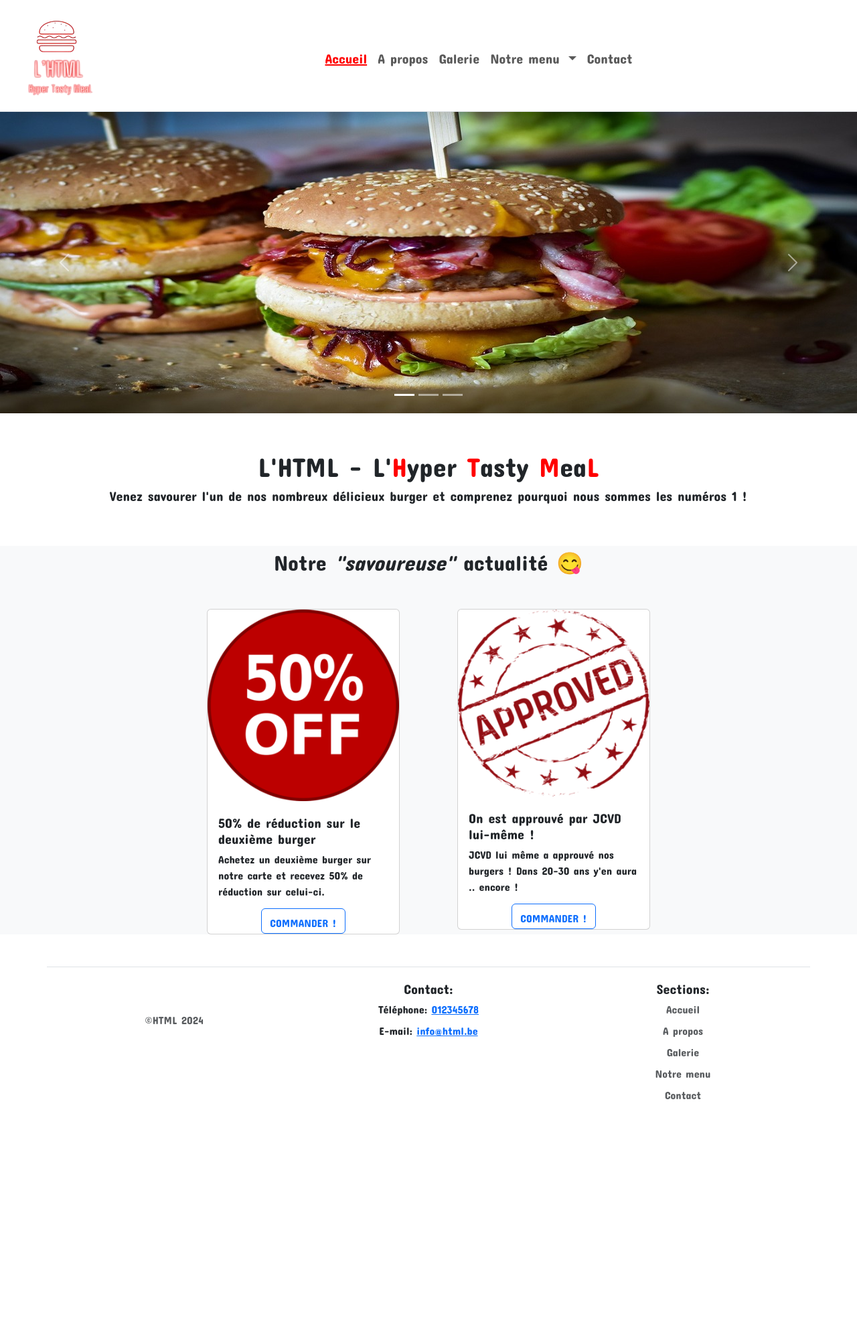
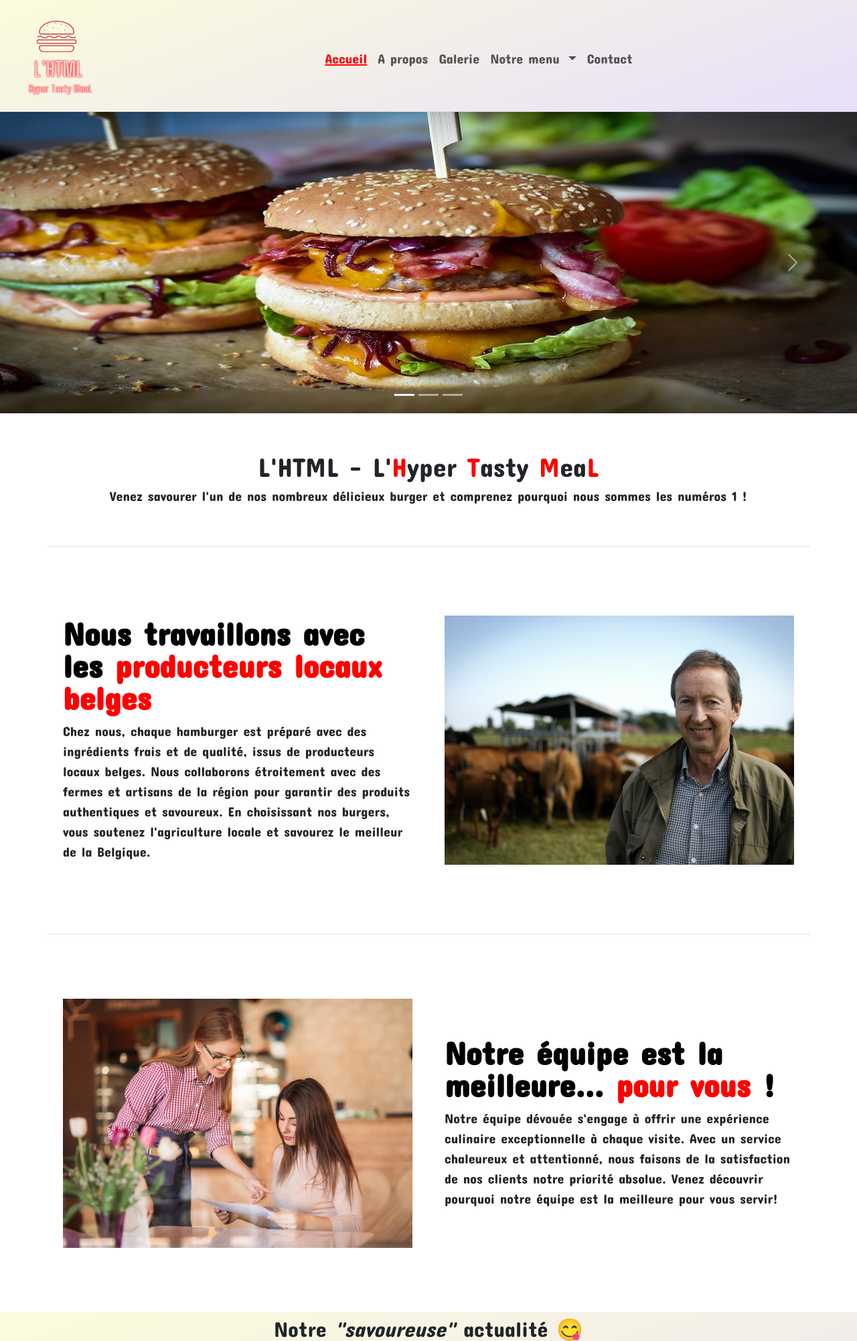
Before and after one commit to stevenmottiaux/restaurant-css-framework, a plain HTML site: page index.html in a window 1280 px wide. Shown: the top 2002 px of the page at 67% size. Before the commit the page ends 1672 px from the top, so only its background shows below. Drawn offline with Linux system fonts and the light colour scheme.

Commit message:
Troisième versions des fichiers du site

```diff
--- a/index.html
+++ b/index.html
@@ -16,8 +16,8 @@
 
 <body>
   <!-- Header qui contient le logo et le menu principal -->
-  <header class="sticky-top" id="header">
-    <nav class="navbar sticky-top navbar-expand-lg bg-body border-bottom">
+  <header class="header sticky-top">
+    <nav class="navbar sticky-top navbar-expand-lg border-bottom">
       <div class="container-fluid">
         <a class="navbar-brand d-block d-lg-none mx-auto" href="./index.html">
           <img src="./assets/images/logo.png" alt="Logo" class="d-block mx-auto">
@@ -33,7 +33,7 @@
           </button>
         </div>
         <div class="collapse navbar-collapse" id="navbarSupportedContent">
-          <ul class="navbar-nav  mx-auto fs-5 mb-2 mb-lg-0 w-fit-content-sm">
+          <ul class="navbar-nav text-center mx-auto fs-5 mb-2 mb-lg-0">
             <li class="nav-item">
               <a class="nav-link active header-links" aria-current="page" href="./index.html">Accueil</a>
             </li>
@@ -111,12 +111,37 @@
         1 ! </p>
     </div>
   </div>
+  <!-- Section infos-->
+  <!--Info producteur locaux-->
+  <div class="container col-xxl-8 px-4 py-5 border-top">
+    <div class="row flex-lg-row-reverse justify-content-center align-items-center g-5 py-5">
+      <div class="col-10 col-sm-8 col-lg-6">
+        <img src="./assets/images/locals.png" class="d-block mx-lg-auto img-fluid" alt="belgium-image" width="700" height="500" loading="lazy">
+      </div>
+      <div class="col-lg-6 text-center text-md-start">
+        <h1 class="display-5 fw-bold text-body-emphasis lh-1 mb-3">Nous travaillons avec les <span class="red-letter">producteurs locaux belges</span></h1>
+        <p class="lead">Chez nous, chaque hamburger est préparé avec des ingrédients frais et de qualité, issus de producteurs locaux belges. Nous collaborons étroitement avec des fermes et artisans de la région pour garantir des produits authentiques et savoureux. En choisissant nos burgers, vous soutenez l'agriculture locale et savourez le meilleur de la Belgique.</p>
+      </div>
+    </div>
+  </div>
+  <!-- Info meilleur service-->
+  <div class="container col-xxl-8 px-4 py-5 border-top">
+    <div class="row flex-lg-row align-items-center justify-content-center g-5 py-5">
+      <div class="col-10 col-sm-8 col-lg-6">
+        <img src="./assets/images/service.png" class="d-block mx-lg-auto img-fluid" alt="belgium-image" width="700" height="500" loading="lazy">
+      </div>
+      <div class="col-lg-6 text-center text-md-start">
+        <h1 class="display-5 fw-bold text-body-emphasis lh-1 mb-3">Notre équipe est la meilleure... <span class="red-letter">pour vous</span> !</h1>
+        <p class="lead">Notre équipe dévouée s'engage à offrir une expérience culinaire exceptionnelle à chaque visite. Avec un service chaleureux et attentionné, nous faisons de la satisfaction de nos clients notre priorité absolue. Venez découvrir pourquoi notre équipe est la meilleure pour vous servir!</p>
+      </div>
+    </div>
+  </div>
   <!-- Section qui comporte les deux cards, ne s'affiche qu'en medium screen et + -->
-  <div class="news d-none d-md-block d-flex flex-column justify-content-center bg-light">
-    <div class="row news-title text-center my-3 bg-light">
+  <div class="news d-none d-md-block d-flex flex-column justify-content-center">
+    <div class="row news-title text-center">
       <h2>Notre <element class="italic">"savoureuse"</element> actualité &#x1F60B;</h2>
     </div>
-    <div class="row d-flex flex-row justify-content-center column-gap-5 row-gap-3 my-5">
+    <div class="row d-flex flex-row justify-content-center column-gap-5 mt-4 row-gap-3">
       <div class="col-3">
         <div class="card my-auto mx-auto" style="width: 18rem;">
           <img src="./assets/images/discount.png" class="card-img-top" alt="discount image">
@@ -126,7 +151,7 @@
             </p>
           </div>
           <div class="d-flex justify-content-center">
-            <button type="button" class="btn btn-outline-primary">COMMANDER !</button>
+            <a class="btn btn-outline-danger" href="./contact.html" role="button">COMMANDER</a>
           </div>
         </div>
       </div>
@@ -139,7 +164,7 @@
             </p>
           </div>
           <div class="d-flex justify-content-center">
-            <button type="button" class="btn btn-outline-primary">COMMANDER !</button>
+            <a class="btn btn-outline-danger" href="./contact.html" role="button">COMMANDER</a>
           </div>
         </div>
       </div>
@@ -167,7 +192,7 @@
               </p>
             </div>
             <div class="d-flex justify-content-center">
-              <button type="button" class="btn btn-outline-primary">COMMANDER !</button>
+              <button type="button" class="btn btn-outline-danger">COMMANDER !</button>
             </div>
           </div>
         </div>
@@ -181,7 +206,7 @@
               <p class="card-text">JCVD lui même a approuvé nos burgers ! Dans 20-30 ans y'en aura .. encore !</p>
             </div>
             <div class="d-flex justify-content-center">
-              <button type="button" class="btn btn-outline-primary">COMMANDER !</button>
+              <button type="button" class="btn btn-outline-danger">COMMANDER !</button>
             </div>
           </div>
         </div>
@@ -200,7 +225,7 @@
   </div>
   <!-- Footer -->
   <div class="container">
-    <footer class="row row-cols-1 row-cols-sm-1 row-cols-md-3 py-sm-1 py-lg-3 mt-5 border-top text-center">
+    <footer class="row row-cols-1 row-cols-sm-1 row-cols-md-3 py-sm-1 py-lg-3 border-top text-center">
       <div class="col mb-1">
         <a href="/" class="d-flex align-items-center mb-3 link-body-emphasis text-decoration-none">
           <svg class="bi me-2" width="40" height="32">
--- a/styles.css
+++ b/styles.css
@@ -8,9 +8,17 @@
 }
 
 
-
 body {
     font-family: "Concert One" !important;
+    width: 100%;
+}
+
+.header, .news, .album {
+    background-image: linear-gradient(-20deg, #e9defa 0%, #fbfcdb 100%);
+}
+
+.news {
+
 }
 
 .italic {
```
Also changed, not shown: about.html (+3 -2 lines), contact.html (+3 -1 lines), menu.html (+57 -7 lines), pictures.html (+4 -2 lines), assets/images/locals.png (added), assets/images/service.png (added), 1 other file.
